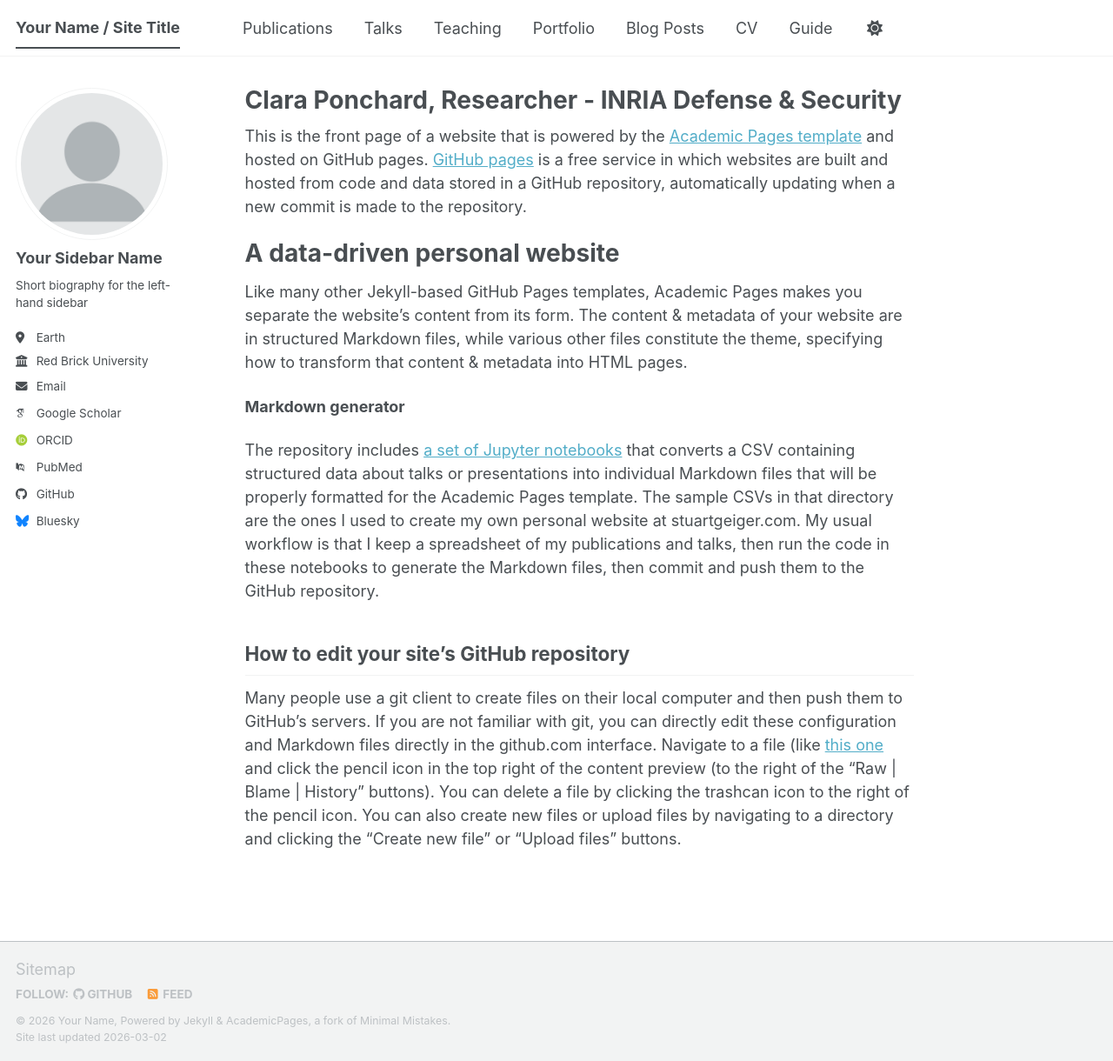
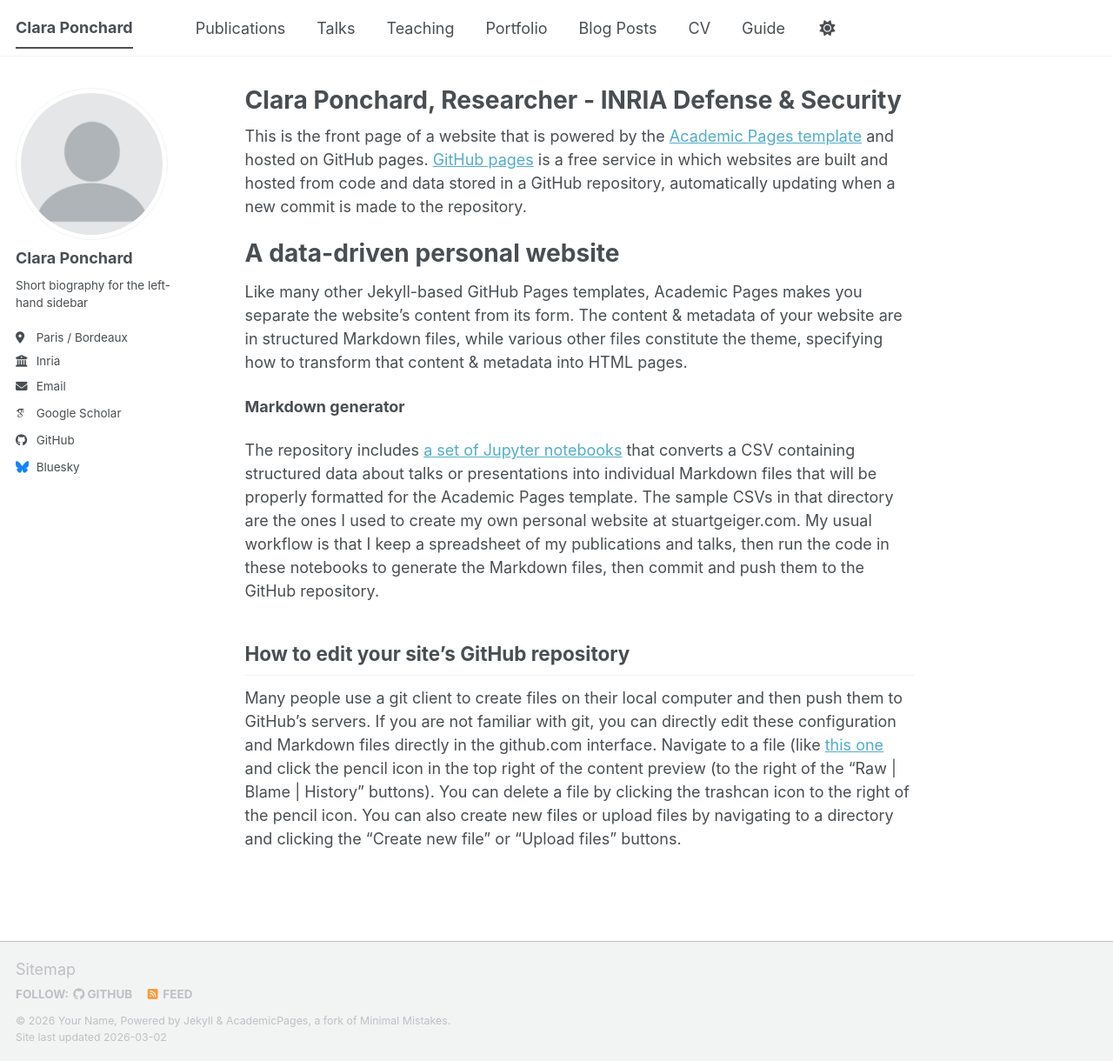
Before and after one commit to ClaraPonchard/ClaraPonchard.github.io, a Jekyll site: the page built from _pages/about.md, in a window 1280 px wide and 1220 px high. Shown: the whole window at 87% size. Built offline with Jekyll 4.4.1, drawn with Linux system fonts in a browser that asks for light colours; some web fonts are replaced; a script bundle is joined from its source files by our own code; library files that are not in the unit come from our copies.

Commit message:
Update _config.yml

```diff
--- a/_config.yml
+++ b/_config.yml
@@ -9,7 +9,7 @@
 # Basic Site Settings
 locale                   : "en-US"
 site_theme               : "default" # The available themes options are "default", "air", "sunrise", "mint", "dirt" and "contrast"
-title                    : "Your Name / Site Title"
+title                    : "Clara Ponchard"
 title_separator          : "-"
 name                     : &name "Your Name"
 description              : &description "Your Name's academic portfolio"   # Update this with a general description of your site, this is the default if not overridden by a page
@@ -24,27 +24,26 @@
 author:
   # Biographic information
   avatar           : "profile.png"
-  name             : "Your Sidebar Name"
+  name             : "Clara Ponchard"
   pronouns         : # example: "she/her"
   bio              : "Short biography for the left-hand sidebar"
-  location         : "Earth"
-  employer         : "Red Brick University"
+  location         : "Paris / Bordeaux"
+  employer         : "Inria"
   uri              : # URL
-  email            : "none@example.org"
+  email            : "clara.ponchard@inria.fr"
 
   # Academic websites
-  academia         : # URL
-  arxiv            : # URL - Update with the correct link to your profile
-  googlescholar    : "https://scholar.google.com/citations?user=PS_CX0AAAAAJ"
-  inspire-hep      : # URL
-  impactstory      : # URL
-  orcid            : "https://orcid.org/yourorcidurl"
-  semantic         : # URL
-  ssrn             : # URL
-  pubmed           : "https://www.ncbi.nlm.nih.gov/pubmed/?term=john+snow"
-  researchgate     : # URL
-  scopus           : # URL
-  zotero           : # URL
+  #academia         : # URL
+  #arxiv            : # URL - Update with the correct link to your profile
+  googlescholar    : "https://scholar.google.com/citations?user=r2NGDJQAAAAJ&hl=en"
+  #inspire-hep      : # URL
+  #impactstory      : # URL
+  #orcid            : "https://orcid.org/yourorcidurl"
+  #semantic         : # URL
+  #ssrn             : # URL
+  #pubmed           : #"https://www.ncbi.nlm.nih.gov/pubmed/?term=john+snow"
+  #researchgate     : # URL
+
 
 
   # Repositories and software development
```
